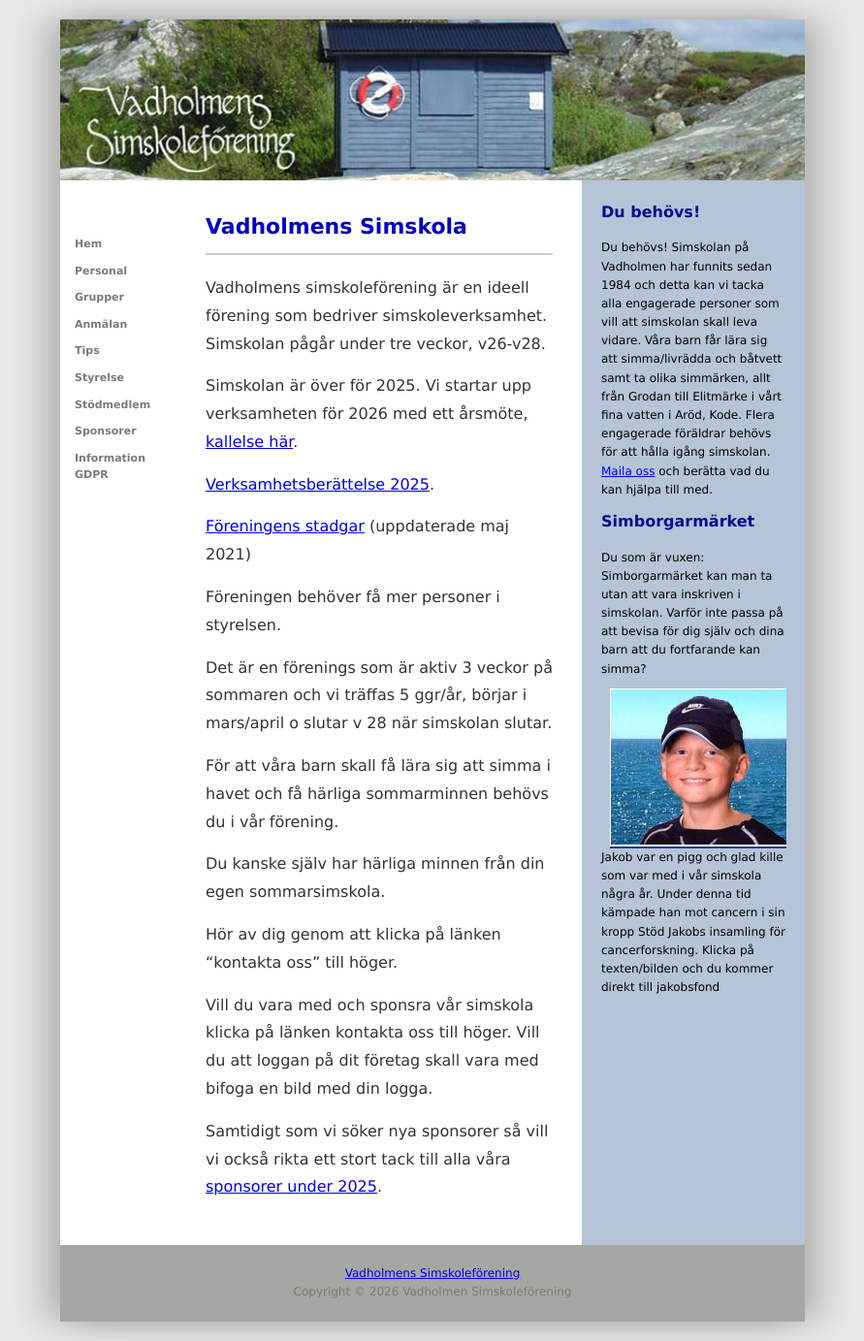
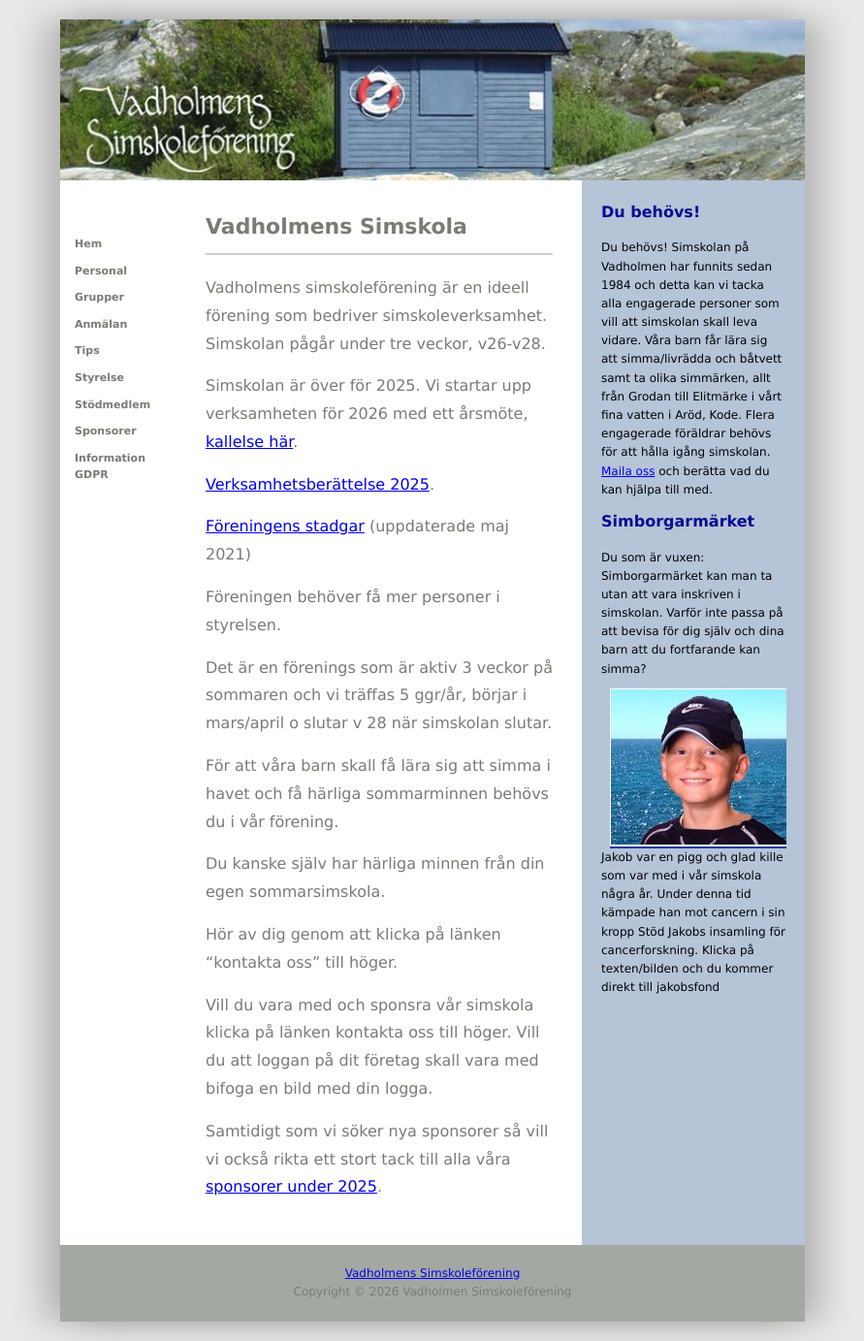
Before and after one commit to vadholmen/vadholmen, a Jekyll site: the page built from index.md, in a window 1280 px wide. Shown: the whole page at 97% size, without its empty margins (194-1085 px from the left). Built offline with Jekyll 4.4.1, drawn with Linux system fonts in a browser that asks for light colours; our own code applies the rules of GitHub Pages for plain Markdown files.

Commit message:
Ta bort lite konstiga färger

```diff
--- a/assets/css/style.css
+++ b/assets/css/style.css
@@ -130,7 +130,6 @@ nav a:hover {
 }
 
 .content h1 {
-    color: #0000c0;
     font-size: 22px;
     font-weight: bold;
     margin-bottom: 20px;
@@ -138,18 +137,9 @@ nav a:hover {
     padding-bottom: 10px;
 }
 
-.content h2 {
-    color: #0000c0;
-}
-
-.content h3 {
-    color: #0000c0;
-}
-
 .content p {
     line-height: 1.8;
     margin-bottom: 15px;
-    color: #333333;
 }
 
 /* RIGHT SIDEBAR */
@@ -157,7 +147,6 @@ nav a:hover {
     width: 230px;
     background-color: #b5c4d7;
     padding: 20px;
-    color: #000000;
 }
 
 .sidebar-right h3 {
```
